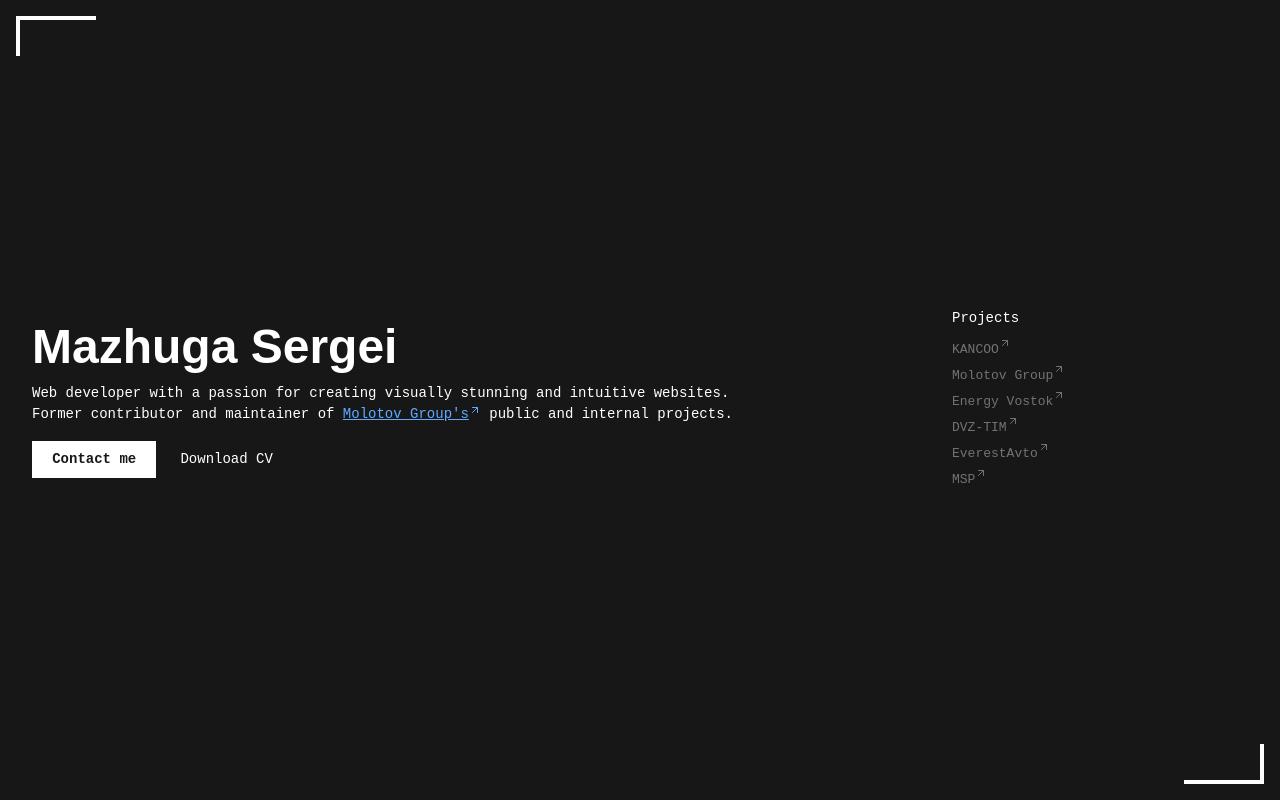
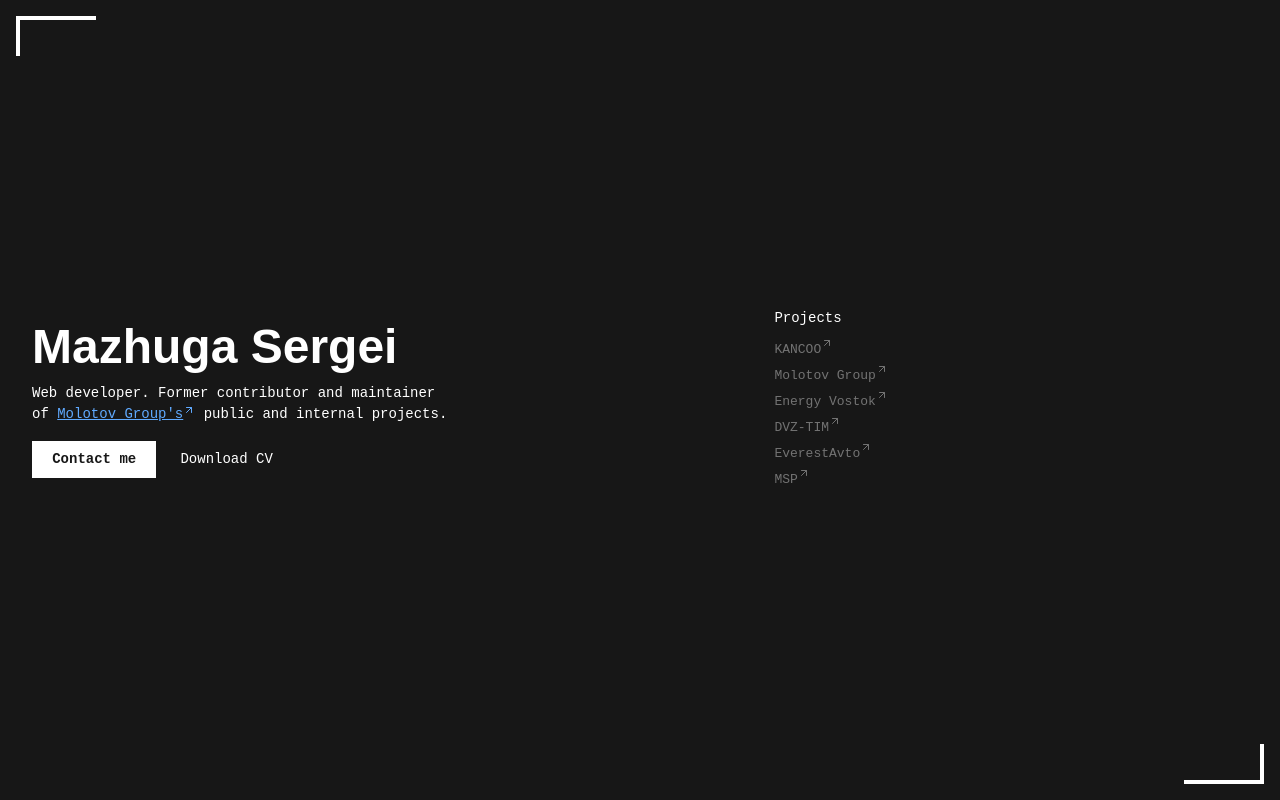
Before and after one commit to mazhugasergei/mazhugasergei.github.io, a Next.js app: page / in a window 1280 px wide. Built offline with nearby package versions, Linux system fonts and the light colour scheme; a web font is replaced by a local one.

Commit message:
less about me

```diff
--- a/app/page.tsx
+++ b/app/page.tsx
@@ -17,15 +17,14 @@ export default function Home() {
 
 const Intro = () => {
   return (
-    <section className="grid gap-8 max-md:place-content-center md:grid-cols-[3fr_1fr] md:items-center">
+    <section className="grid gap-8 max-md:place-content-center md:grid-cols-[3fr_2fr] md:items-center">
       <div>
         <h1 className={cn(headingFont.className, "text-5xl font-bold")}>
           <SymbolTransitionText text="Mazhuga Sergei" />
         </h1>
 
         <p className="mt-3 text-balance">
-          Web developer with a passion for creating visually stunning and intuitive websites. Former contributor and
-          maintainer of{" "}
+          Web developer. Former contributor and maintainer of{" "}
           <Link external target="_blank" href="https://molotov-group.ru">
             Molotov Group's
           </Link>{" "}
```
